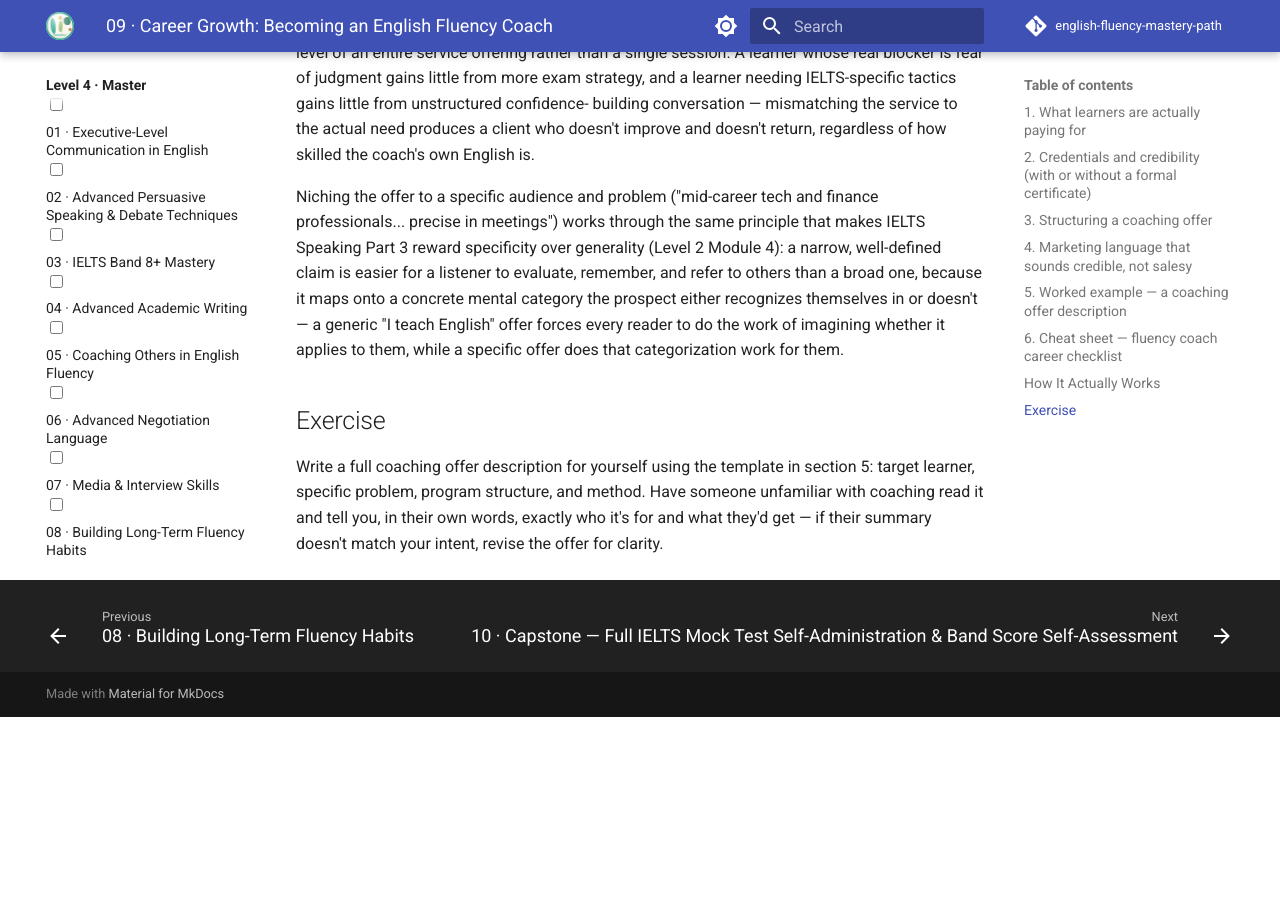
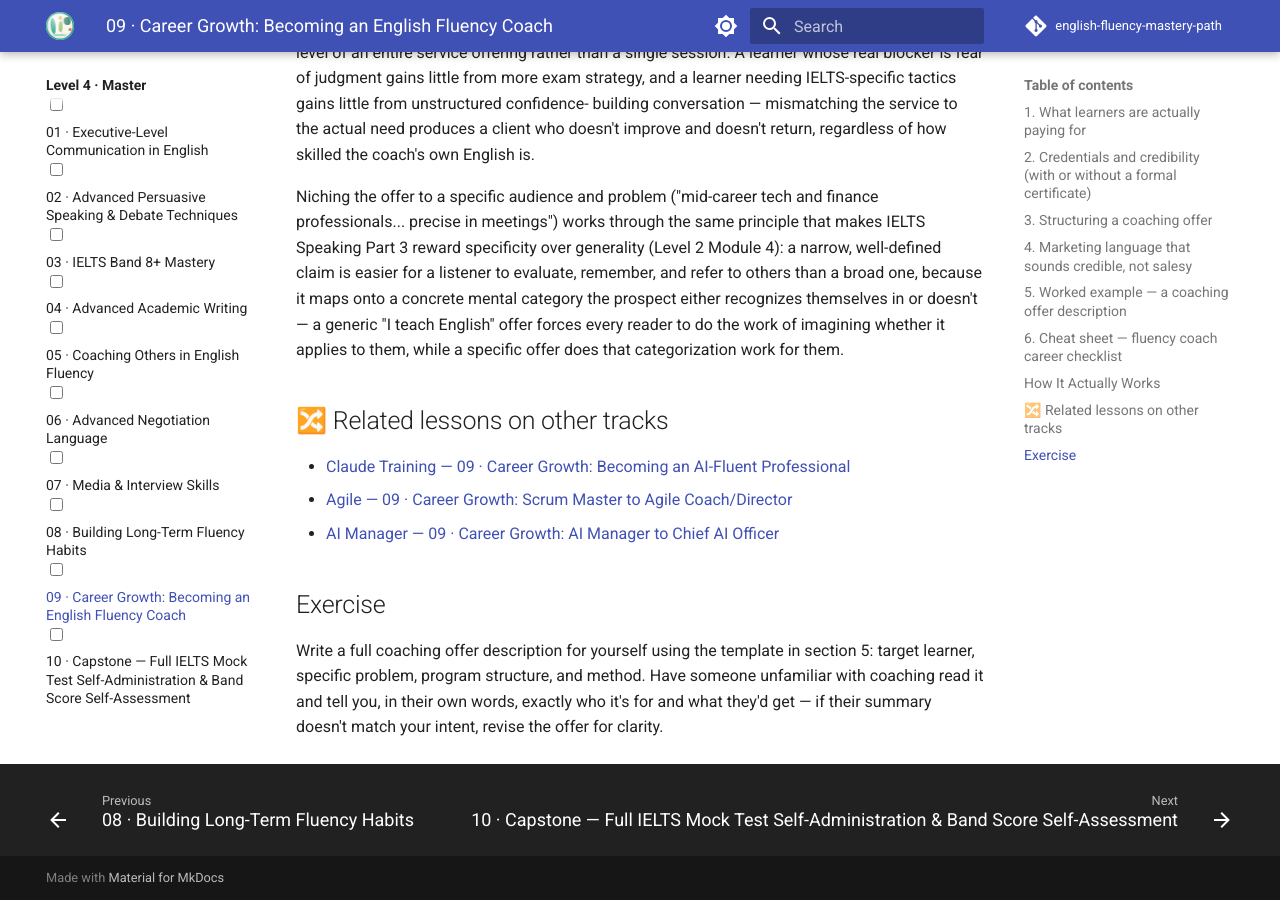
Before and after one commit to SIGILIPELLI/english-fluency-mastery-path, an MkDocs documentation site: the page built from docs/level-4/09-career-growth-fluency-coach.md, in a window 1280 px wide and 900 px high, scrolled down 3315 px. Built offline with MkDocs 1.6.1 and Material for MkDocs 9.7.7, drawn with Linux system fonts in a browser that asks for light colours; comment, search, counter and statistics services are not loaded; before the commit the page ends 4032 px from its top, so only the background shows below that.

Commit message:
Extend cross-linking: Level 2-4 language comparisons + cross-track related lessons
- Language-track sites (python/java/javascript/etc.) now cross-link Level
  2-4 lessons by topic (not just Level 1), matched via keyword overlap
  rather than lesson number since curricula diverge past Level 1.
- The other 44 sites (cloud/testing/leadership/data/embedded/etc.) now get
  a "Related lessons on other tracks" section wherever a genuinely
  on-topic match exists elsewhere in the network — no forced/generic
  matches, so many pages intentionally have none.

Co-Authored-By: Claude Sonnet 5 <noreply@anthropic.com>

```diff
--- a/docs/level-4/09-career-growth-fluency-coach.md
+++ b/docs/level-4/09-career-growth-fluency-coach.md
@@ -123,6 +123,12 @@ English" offer forces every reader to do the work of imagining whether
 it applies to them, while a specific offer does that categorization
 work for them.
 
+## 🔀 Related lessons on other tracks
+
+- [Claude Training — 09 · Career Growth: Becoming an AI-Fluent Professional](https://sigilipelli.github.io/claude-training-mastery-path/level-4/09-career-growth-ai-fluent-professional/)
+- [Agile — 09 · Career Growth: Scrum Master to Agile Coach/Director](https://sigilipelli.github.io/agile-mastery-path/level-4/09-career-growth-scrum-master-to-coach/)
+- [AI Manager — 09 · Career Growth: AI Manager to Chief AI Officer](https://sigilipelli.github.io/ai-manager-mastery-path/level-4/09-career-growth-ai-manager-to-caio/)
+
 ## Exercise
 
 Write a full coaching offer description for yourself using the
```
Also changed, not shown: docs/level-4/01-executive-level-communication.md (+5 -0 lines), docs/level-4/08-building-long-term-fluency-habits.md (+5 -0 lines).
